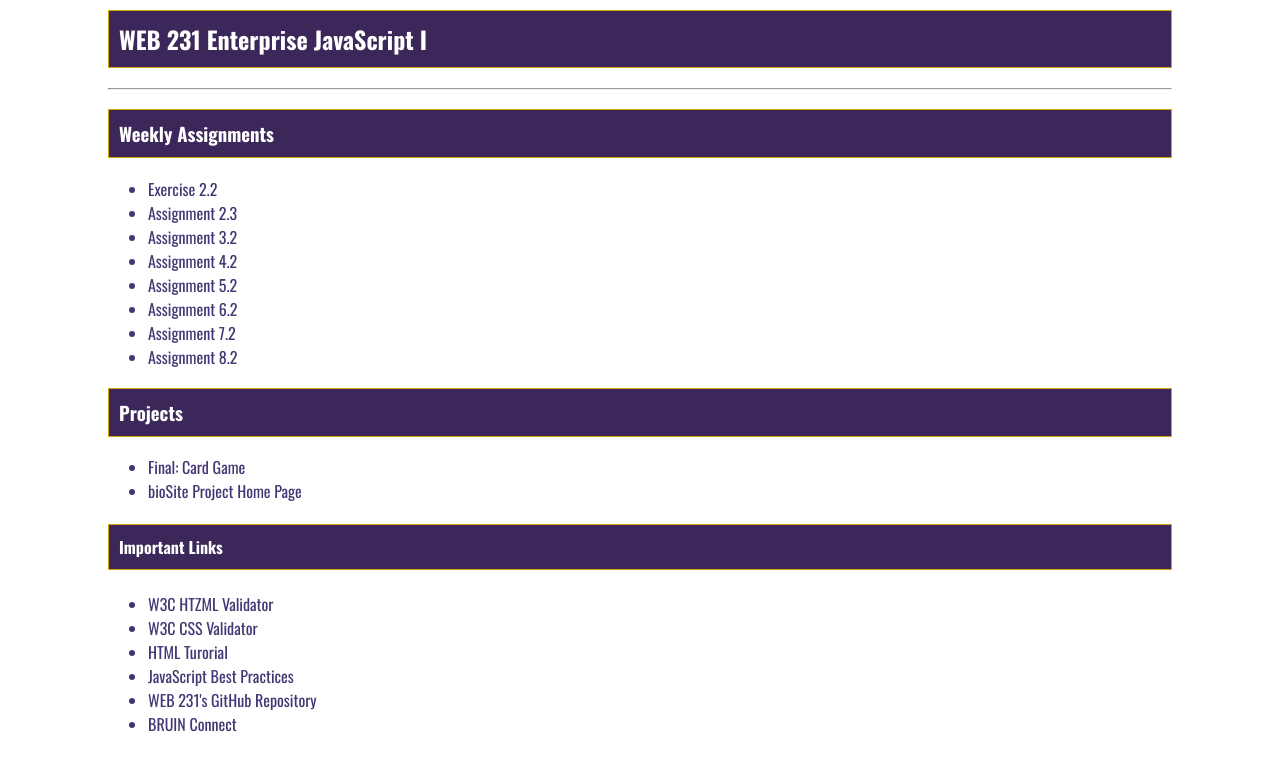
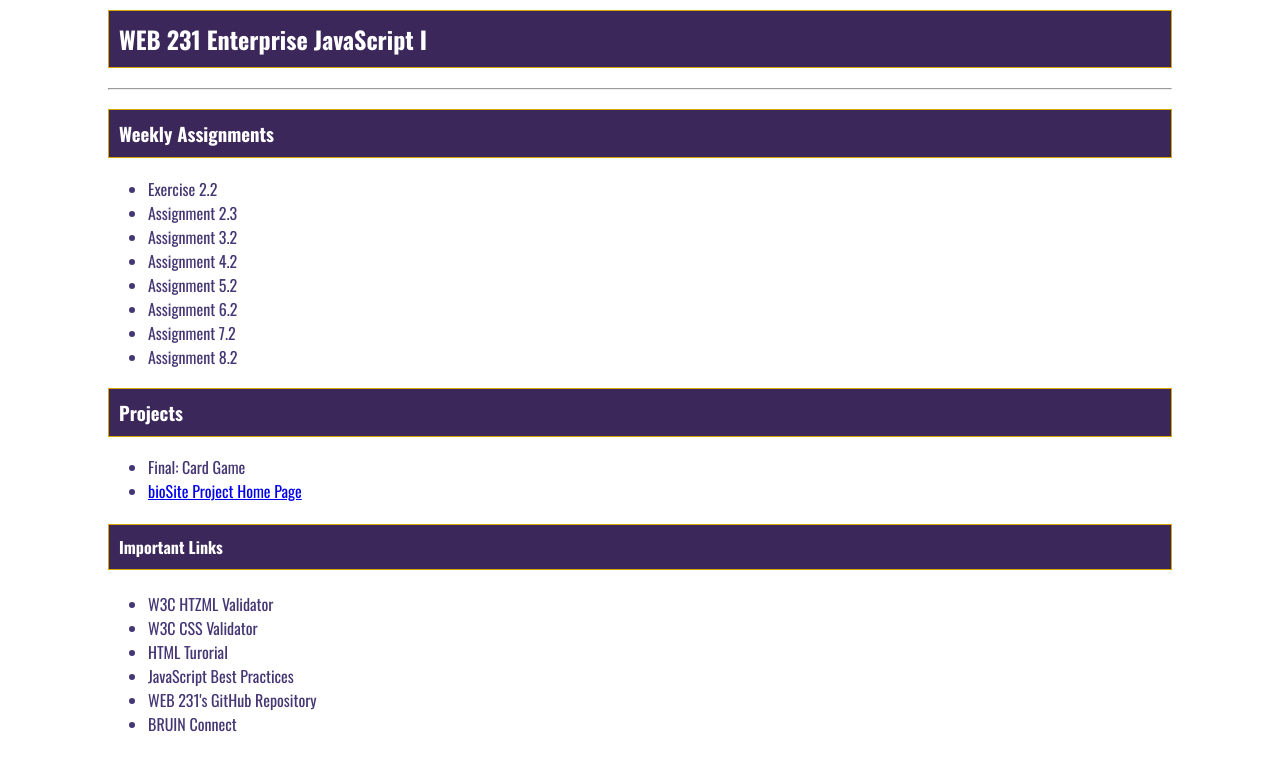
Before and after one commit to TierreGreen/web-231, a plain HTML site: page index.html in a window 1280 px wide. Shown: the part 130-900 px from the top of the page. Drawn offline with nearby package versions, Linux system fonts and the light colour scheme.

Commit message:
Updated web-200 bioSite onto projects list for landing page.

```diff
--- a/index.html
+++ b/index.html
@@ -44,7 +44,7 @@ Description: Environment Setup assignment for web-231 index.html
             <h3>Projects</h3>
                 <ul>
                     <li>Final: Card Game</li>
-                    <li>bioSite Project Home Page</li>
+                    <li><a href="https://tierregreen.github.io/bioSite/" target="_blank">bioSite Project Home Page</a></li>
                 </ul>
 
         <!--important links listed-->
```
